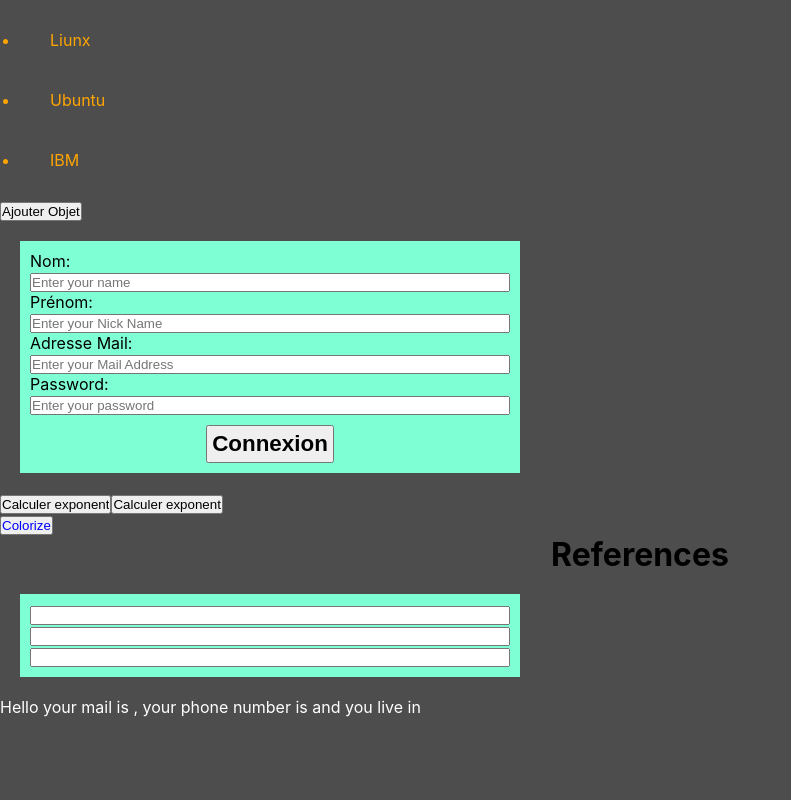
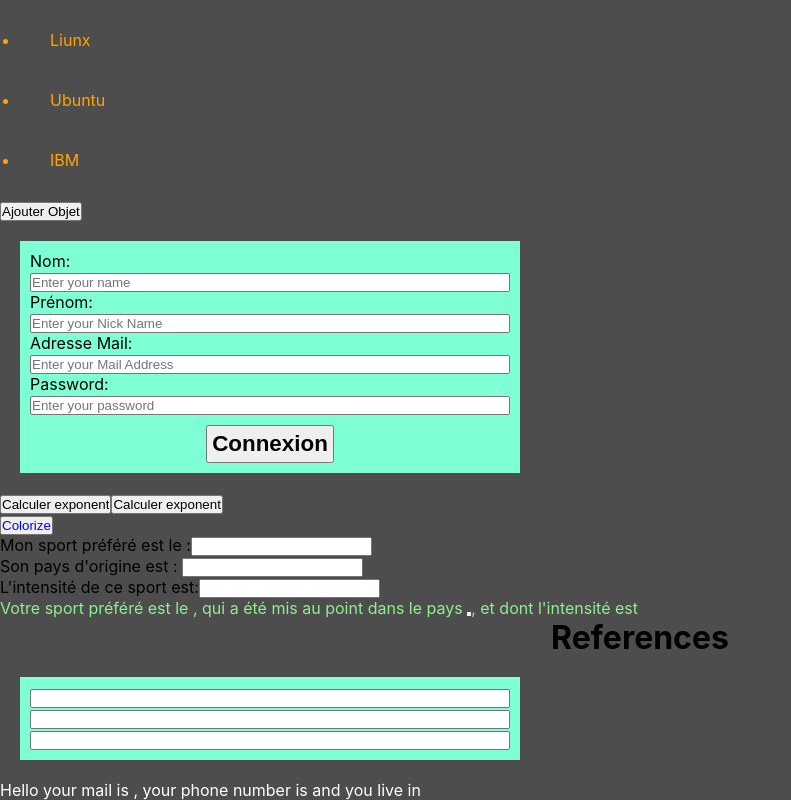
Before and after one commit to Ahmed-Rs/React-fundamentals, a React (Create React App) app: page / in a window 1280 px wide. Shown: the part 1097-1897 px from the top of the page, without its empty margins (0-791 px from the left). Before the commit the page ends 1814 px from the top, so only its background shows below. Built offline with nearby package versions, Linux system fonts and the light colour scheme.

Commit message:
Lifting State Up, useRef()

```diff
--- a/src/Content.js
+++ b/src/Content.js
@@ -1,5 +1,6 @@
 import * as React from "react";
 import Inscription from "./SignUp";
+import SportsHabit from "./Hook-1";
 
 // CONTAINER
 const Container = ({
@@ -120,7 +121,7 @@ function Calculator({ nb1, nb2, operation, style, ftStyle }) {
   );
 }
 
-const multiplication = (a, b) => a * b;
+// const multiplication = (a, b) => a * b;
 const exponent = (a, b) => a * Math.exp(b);
 
 // HOC
@@ -164,6 +165,7 @@ const Home = () => {
       <Calculator ftStyle={"oblique"} nb1={1} nb2={2} operation={exponent} /> */}
       <Calculator nb1={4} nb2={7} operation={exponent} />
       <BlueButton cursor={"pointer"} />
+      <SportsHabit />
     </div>
   );
 };
--- /dev/null
+++ b/src/Hook-1.js
@@ -0,0 +1,87 @@
+import * as React from "react";
+
+// Usage du Lifting State Up && useEffect() avec Dépendances && useRef()
+
+function Sport({ artMartial, onArtMartialChange }) {
+  const handleChange = (e) => {
+    onArtMartialChange(e.target.value);
+  };
+
+  return (
+    <div>
+      <label>Mon sport préféré est le :</label>
+      <input type="text" onChange={handleChange} value={artMartial} />
+    </div>
+  );
+}
+
+function Intensity({ intensity, onIntensityChange }) {
+  return (
+    <div>
+      L'intensité de ce sport est:
+      <input
+        type="text"
+        onChange={(e) => onIntensityChange(e.target.value)}
+        value={intensity}
+      />
+    </div>
+  );
+}
+
+function Country({ country, onCountryChange }) {
+  return (
+    <div>
+      Son pays d'origine est :{" "}
+      <input
+        type="text"
+        value={country}
+        onChange={(e) => onCountryChange(e.target.value)}
+      />
+    </div>
+  );
+}
+
+// Usage useRef()
+function Content({ artMartial, country, intensity }) {
+  const countryBtn = React.useRef(null);
+  const onButtonClick = () => {
+    countryBtn.current.style.color = 'red';
+  };
+
+  return (
+    <div style={{ color: "lightgreen" }}>
+      Votre sport préféré est le {artMartial}, qui a été mis au point dans le
+      pays{" "}
+      <button ref={countryBtn} onClick={onButtonClick}>
+        {country}
+      </button>
+      , et dont l'intensité est {intensity}
+    </div>
+  );
+}
+
+function SportsHabit() {
+  const [artMartial, setArtMartial] = React.useState(''); // Initialisation des States à ('') pour éviter l'affichage de l'erreur : A component is changing an uncontrolled input of type text to be controlled.
+  const handleArtMartialChange = (artMartial) => setArtMartial(artMartial);
+
+  const [country, setCountry] = React.useState('');
+  const [intensity, setIntensity] = React.useState('');
+
+  return (
+    <div>
+      <Sport
+        artMartial={artMartial}
+        onArtMartialChange={handleArtMartialChange}
+      />
+      <Country country={country} onCountryChange={setCountry} />
+      <Intensity intensity={intensity} onIntensityChange={setIntensity} />
+      <Content
+        artMartial={artMartial}
+        country={country}
+        intensity={intensity}
+      />
+    </div>
+  );
+}
+
+export default SportsHabit;
```
